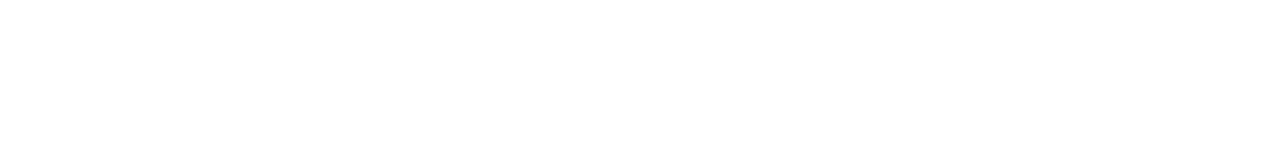
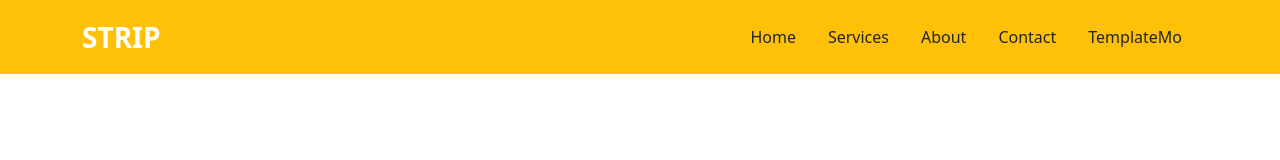
Before and after one commit to mah-hel-yar/my-resome, a plain HTML site: page mahyar.html in a window 1280 px wide. Drawn offline with nearby package versions, Linux system fonts and the light colour scheme; files that its build step writes are made by us from their sources.

Commit message:
افزودن هدر و منو

```diff
--- a/mahyar.html
+++ b/mahyar.html
@@ -3,9 +3,22 @@
 <head>
     <meta charset="UTF-8">
     <meta name="viewport" content="width=device-width, initial-scale=1.0">
-    <title>Document</title>
+    <title>رزومه شخصی مهیار قلی پور </title>
+    <link href="https://cdn.jsdelivr.net/npm/bootstrap@5.3.0/dist/css/bootstrap.min.css" rel="stylesheet"/>
+  <link rel="stylesheet" href="style.css"/>
 </head>
 <body>
-
+<header class="bg-warning text-white">
+  <div class="container d-flex justify-content-between align-items-center py-3">
+    <div class="fw-bold fs-3">STRIP</div>
+    <ul class="nav">
+      <li class="nav-item"><a href="#" class="nav-link text-dark">Home</a></li>
+      <li class="nav-item"><a href="#" class="nav-link text-dark">Services</a></li>
+      <li class="nav-item"><a href="#" class="nav-link text-dark">About</a></li>
+      <li class="nav-item"><a href="#" class="nav-link text-dark">Contact</a></li>
+      <li class="nav-item"><a href="#" class="nav-link text-dark">TemplateMo</a></li>
+    </ul>
+  </div>
+</header>
 </body>
 </html>
```
